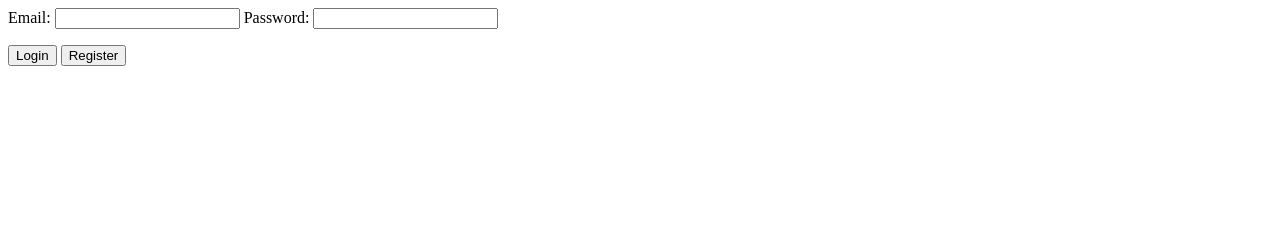
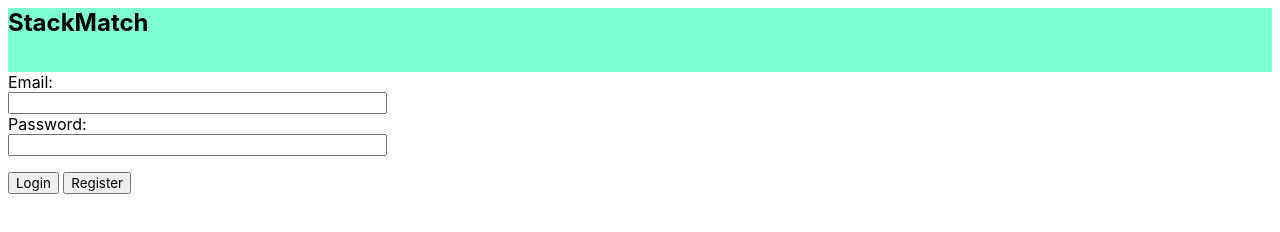
Before and after one commit to vlbee/ToVaHayGi, a website: page public/auth.html in a window 1280 px wide. Drawn offline with Linux system fonts and the light colour scheme; files that its build step writes are made by us from their sources; files whose address does not match are found by name.

Commit message:
add title inside navbar, start styling

```diff
--- a/public/auth.html
+++ b/public/auth.html
@@ -10,7 +10,10 @@
   </head>
 
   <body>
-
+    <nav id="nav" class="nav">
+      <h1>StackMatch</h1>
+      <div id="nav-profile" class="nav_profile"></div>
+    </nav>
     <section id="loginZone">
       <form id="loginForm" class="auth-form" novalidate>
         <label for="logEmail">Email:</label>
@@ -40,7 +43,7 @@
       <button id="registerButton" type="button" name="registerButton" class="auth-button">Register</button>
       <button type="button" class="auth-button switch-button">Login</button>
     </section>
-
+    <script src="./public/storage.js" type="text/javascript"></script>
     <script src="./public/logic.js" type="text/javascript"></script>
     <script src="./public/auth.js" type="text/javascript"></script>
 
--- a/public/style.css
+++ b/public/style.css
@@ -1,3 +1,7 @@
+*{
+  font-family: -apple-system, BlinkMacSystemFont, 'Segoe UI', Roboto, Oxygen, Ubuntu, Cantarell, 'Open Sans', 'Helvetica Neue', sans-serif
+}
+
 .hidden {
   display: none;
 }
@@ -5,12 +9,29 @@
 /* NAV BAR */
 
 .nav {
+  display: flex;
+  flex-direction: row;
+  align-items: center;
+  justify-content:  center;
   background-color: aquamarine;
   display: block;
   width: 100%;
   height: 4rem;
 }
 
+.nav>h1 {
+   margin: 0;
+   width: 10rem;
+}
+
 .nav_profile {
   text-align: right;
+  width: 10rem;
+  text-align: left;
 }
+
+.auth-form {
+display: flex;
+flex-direction: column;
+width: 30%;
+}
```
Also changed, not shown: public/list.html (+2 -2 lines), public/profile.html (+4 -0 lines).
